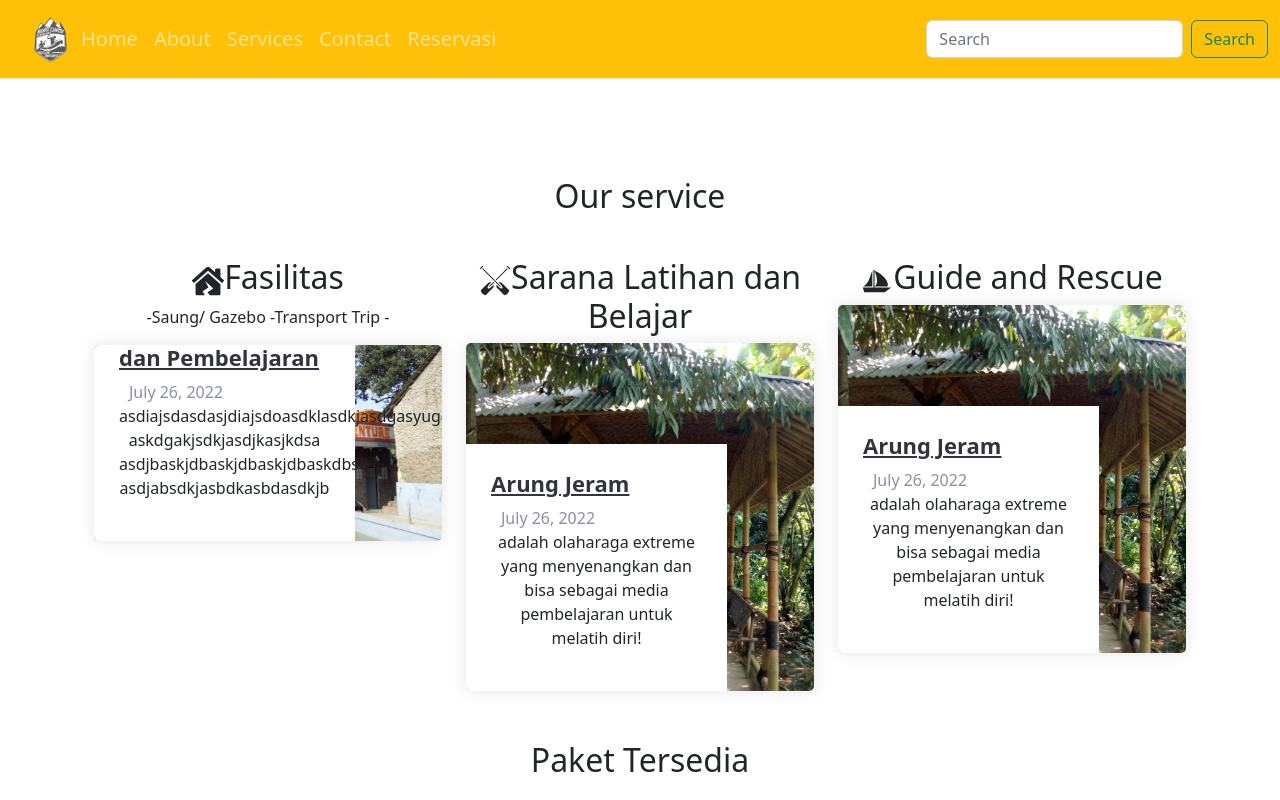
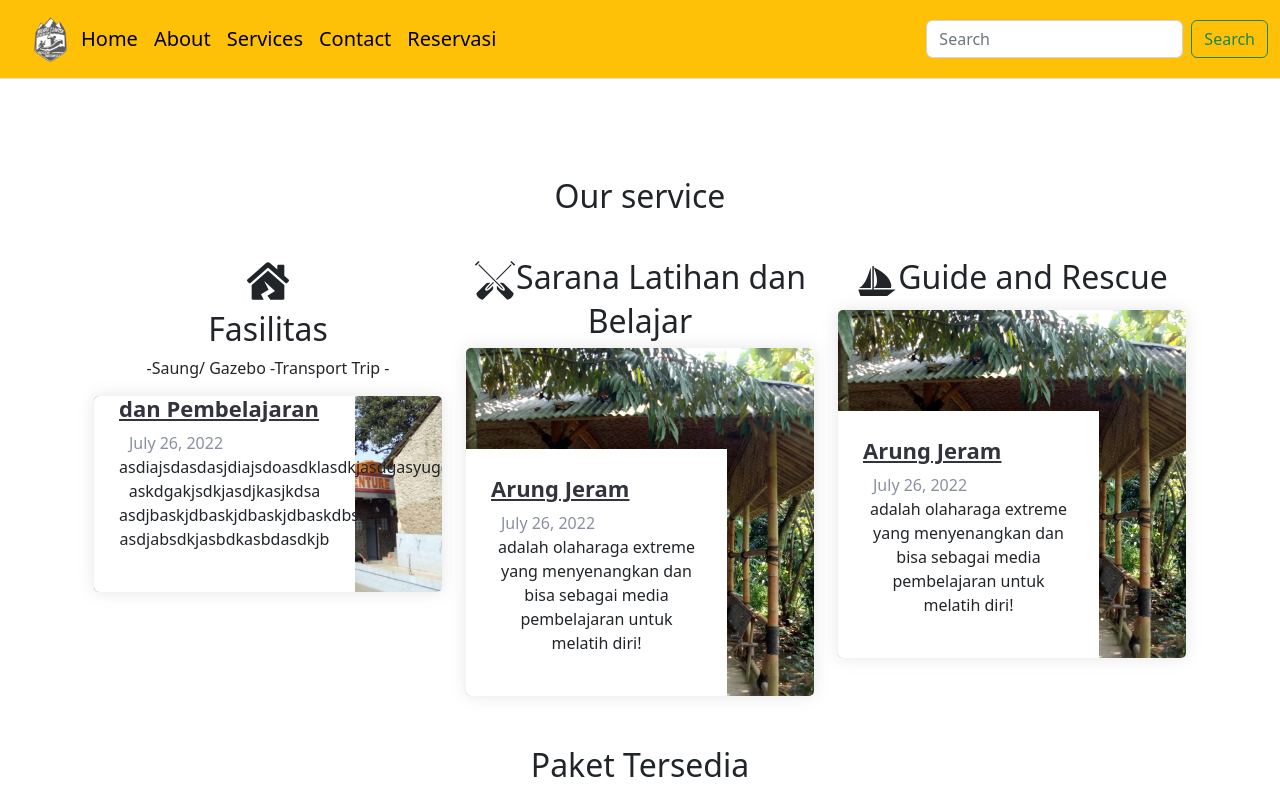
Before and after one commit to isalzufari/chat-bot, a React (Create React App) app: page /services in a window 1280 px wide. Shown: the top 800 px of the page. Built offline with nearby package versions, Linux system fonts and the light colour scheme.

Commit message:
navbar & services

```diff
--- a/src/Components/Navbar.js
+++ b/src/Components/Navbar.js
@@ -11,7 +11,7 @@ const Navbar = () => {
     <>
       <nav class="navbar navbar-expand-lg py-3 navbar-dark bg-warning text-white border-bottom">
         <div class="container-fluid">
-          <a class="navbar-brand" href="/"></a>
+          <a class="navbar-brand" href="/#"></a>
           <img src="assets/images/aset1 new.png " alt="Bootstrap" width="45" height="45"></img>
           <button class="navbar-toggler" type="button" data-bs-toggle="collapse" data-bs-target="#navbarSupportedContent" aria-controls="navbarSupportedContent" aria-expanded="false" aria-label="Toggle navigation">
             <span class="navbar-toggler-icon"></span>
--- a/src/Components/navbar.css
+++ b/src/Components/navbar.css
@@ -3,3 +3,7 @@
     font-weight: 500;
     color: rgba(235, 238, 231, 0.897);
 }
+
+a.nav-link {
+    color: black;
+}
--- a/src/Page/Services.js
+++ b/src/Page/Services.js
@@ -12,19 +12,26 @@ const Services = () => {
 
         <section id="blog" class="blog-area pt-125 pb-130">
             <div class="container">
-        <div class="row">
                 <div class="section-title text-center">
                     <h2 class="title">Our service</h2>
                 </div>
-            <div class="col text-center">
-                <h2><FaHouseDamage/>Fasilitas</h2>
+                <div class="row">
+                    <div class="col-sm-12 col-md-4 text-center">
+                        <div className="row row-cols-1">
+                            <div className="col">
+                                <h2><FaHouseDamage /></h2>
+                            </div>
+                            <div className="col">
+                                <h2>Fasilitas</h2>
+                            </div>
+                        </div>
                         <p>-Saung/ Gazebo
                             -Transport Trip
                             -
                         </p>
                         <div class="single-blog mt-30">
                             <div class="blog-image">
-                        <img src="assets/images/mcr1.jpg" alt="Blog"/>
+                                <img src="assets/images/mcr1.jpg" alt="Blog" />
                             </div>
                             <div class="blog-content">
                                 <h4 class="blog-title"><a href="#">Sarana Latihan dan Pembelajaran</a></h4>
@@ -34,11 +41,11 @@ const Services = () => {
                             </div>
                         </div>
                     </div>
-            <div class="col text-center">
-                <h2> <GiPaddles/>Sarana Latihan dan Belajar</h2>
+                    <div class="col-sm-12 col-md-4 text-center">
+                        <h2> <GiPaddles />Sarana Latihan dan Belajar</h2>
                         <div class="single-blog mt-30">
                             <div class="blog-image">
-                        <img src="assets/images/mcr2.jpg" alt="Blog"/>
+                                <img src="assets/images/mcr2.jpg" alt="Blog" />
                             </div>
                             <div class="blog-content">
                                 <h4 class="blog-title"><a href="#">Arung Jeram</a></h4>
@@ -47,11 +54,11 @@ const Services = () => {
                             </div>
                         </div>
                     </div>
-            <div class="col text-center">
-                <h2> <GiSailboat/>Guide and Rescue</h2>
+                    <div class="col-sm-12 col-md-4 text-center">
+                        <h2> <GiSailboat />Guide and Rescue</h2>
                         <div class="single-blog mt-30">
                             <div class="blog-image">
-                        <img src="assets/images/mcr2.jpg" alt="Blog"/>
+                                <img src="assets/images/mcr2.jpg" alt="Blog" />
                             </div>
                             <div class="blog-content">
                                 <h4 class="blog-title"><a href="#">Arung Jeram</a></h4>
@@ -76,7 +83,7 @@ const Services = () => {
                     <div class="col-lg-4 col-md-8 col-sm-9">
                         <div class="single-blog mt-30">
                             <div class="blog-image">
-                        <img src="assets/images/mcr2.jpg" alt="Blog"/>
+                                <img src="assets/images/mcr2.jpg" alt="Blog" />
                             </div>
                             <div class="blog-content">
                                 <h4 class="blog-title"><a href="#">Arung Jeram</a></h4>
@@ -88,7 +95,7 @@ const Services = () => {
                     <div class="col-lg-4 col-md-8 col-sm-9">
                         <div class="single-blog mt-30">
                             <div class="blog-image">
-                        <img src="assets/images/mcr1.jpg" alt="Blog"/>
+                                <img src="assets/images/mcr1.jpg" alt="Blog" />
                             </div>
                             <div class="blog-content">
                                 <h4 class="blog-title"><a href="#">Sarana Latihan dan Pembelajaran</a></h4>
@@ -101,7 +108,7 @@ const Services = () => {
                     <div class="col-lg-4 col-md-8 col-sm-9">
                         <div class="single-blog mt-30">
                             <div class="blog-image">
-                        <img src="assets/images/mcr6.jpg" alt="Blog"/>
+                                <img src="assets/images/mcr6.jpg" alt="Blog" />
                             </div>
                             <div class="blog-content">
                                 <h4 class="blog-title"><a href="#">Tour Guide</a></h4>
--- a/src/Page/service.css
+++ b/src/Page/service.css
@@ -105,6 +105,6 @@ p{
     color: #fff;
 }
 
-col svg {
-    text-align: center;
+svg {
+    font-size: 42px;
 }
```
Lines whose indentation alone changed are shown as unchanged.
